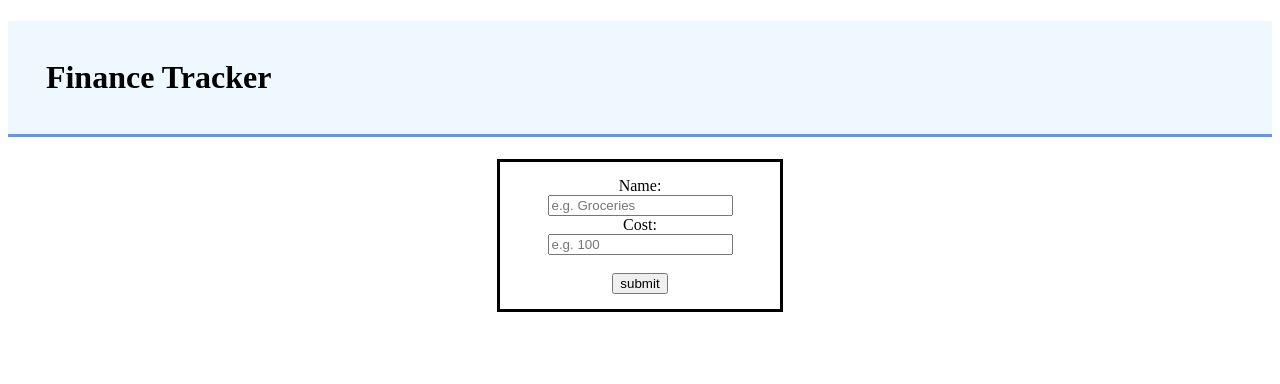
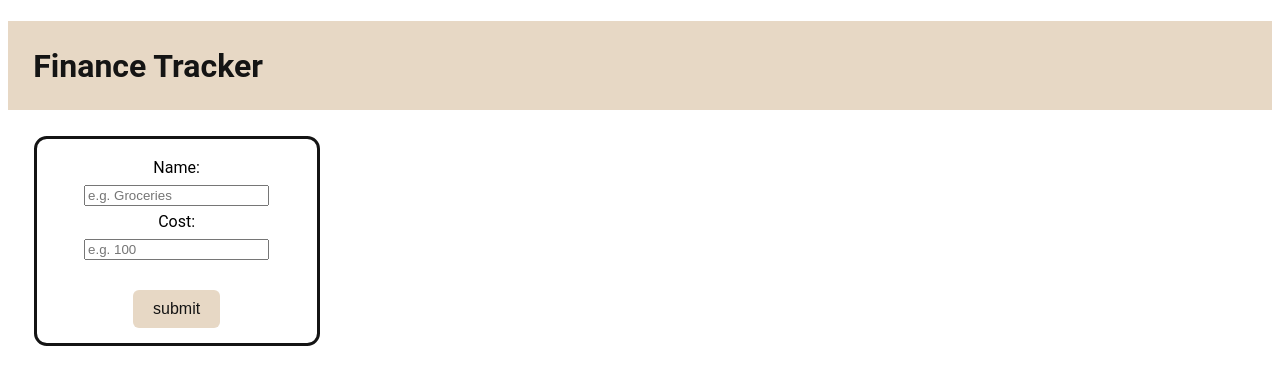
Before and after one commit to anything70/project1, a website: page index.html in a window 1280 px wide. Drawn offline with Linux system fonts and the light colour scheme.

Commit message:
css style changes

```diff
--- a/index.html
+++ b/index.html
@@ -12,12 +12,12 @@
 <body>
 <h1>Finance Tracker</h1>
 
-<form action="POST" class="center" id="financeForm">
+<form action="POST" id="financeForm">
   <label for="name">Name:</label><br>
   <input type="text" id="name" name="expense" placeholder="e.g. Groceries"><br>
   <label for="cost">Cost:</label><br>
   <input type="text" id="amount" name="expense" placeholder="e.g. 100"><br><br>
-  <input type="submit" value="submit">
+  <input type="submit" value="submit" class="button">
 </form>
 
 
--- a/styles.css
+++ b/styles.css
@@ -1,16 +1,33 @@
-.center {
+body {
+  background-color: white;
+  font-family: "Roboto";
+}
+
+form {
   text-align: center;
-  margin: auto;
+  line-height: 1.7;
+  margin: 2vw;
   width: 250px;
-  border: 3px solid black;
+  border: 3px solid #141414;
   padding: 15px;
+  border-radius: 1vw;
 }
 
 h1 {
+  color: #141414;
   top: 0%;
   left: 0%;
-  background-color:aliceblue;
-  padding: 3%;
-  border-bottom-style: solid;
-  border-color: cornflowerblue;
+  background-color:#e7d8c5;
+  padding: 2%;
+  font-size: 2em;
 }
+
+.button {
+  background-color: #e7d8c5; /* Sets button color */
+  color: #141414; /* Text color */
+  padding: 10px 20px; /* Adjusts size */
+  font-size: 16px; /* Changes text size */
+  border: none;
+  border-radius: 6px; /* Rounded corners */
+
+}
```
